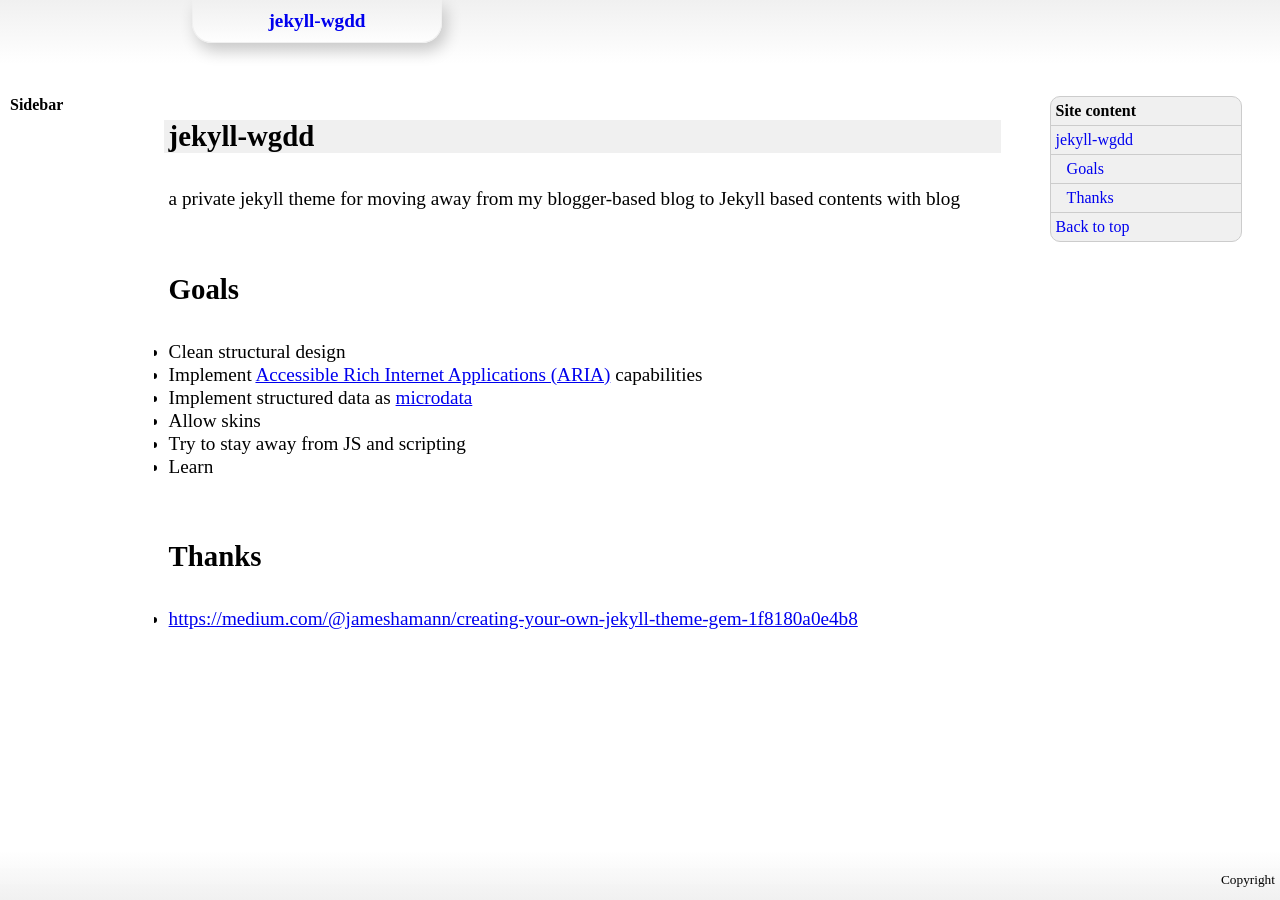
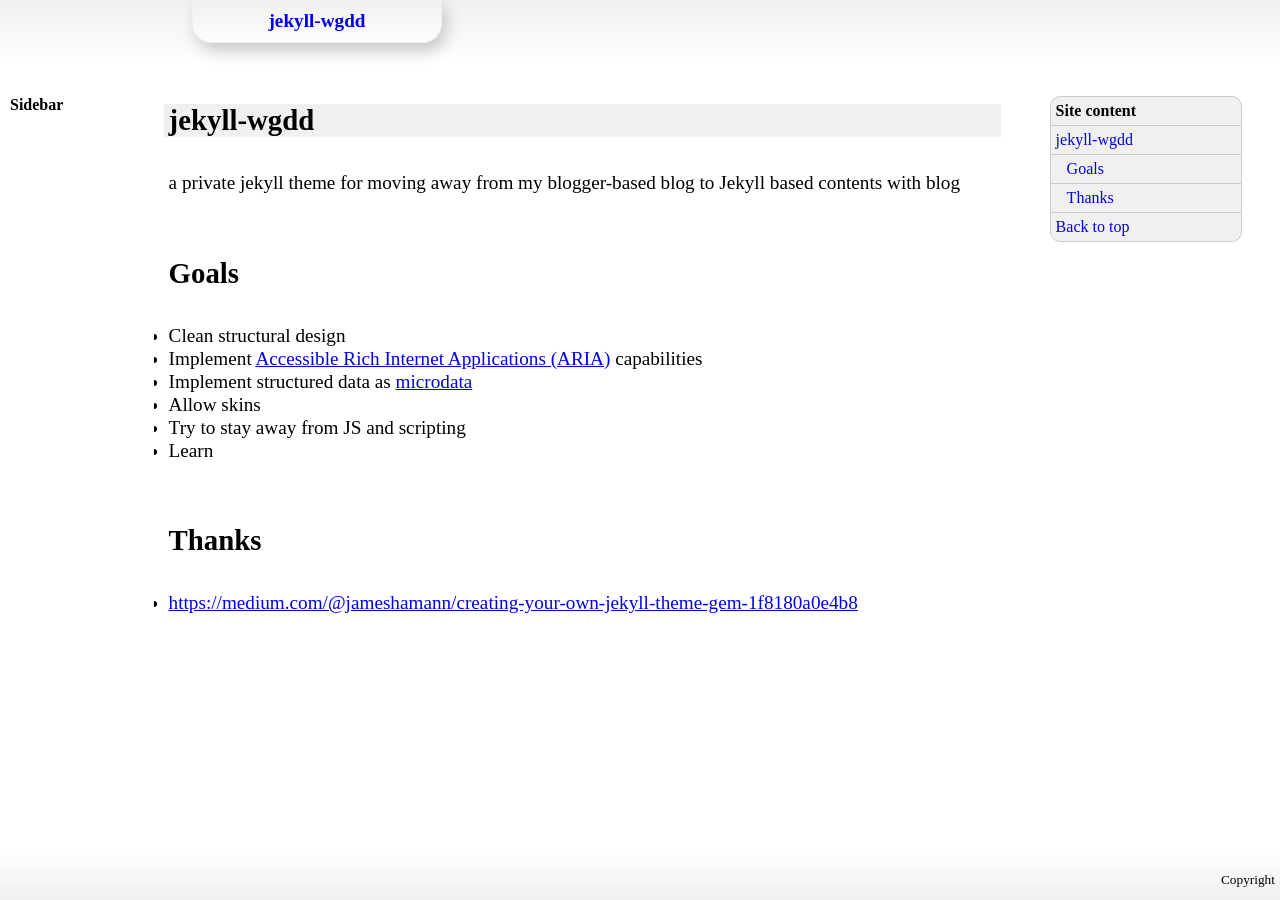
Before and after one commit to dleidert/jekyll-wgdd, a Jekyll site: the page built from README.md, in a window 1280 px wide. Built offline with Jekyll 4.4.1, drawn with Linux system fonts in a browser that asks for light colours; our own code applies the rules of GitHub Pages for plain Markdown files.

Commit message:
Make the margin to the top smaller

```diff
--- a/_sass/jekyll-wgdd/_main.scss
+++ b/_sass/jekyll-wgdd/_main.scss
@@ -1,6 +1,6 @@
 main {
   position: relative;
-  margin: 2em 15% $foot-height + 1em 12%;
+  margin: 1em 15% $foot-height + 1em 12%;
   z-index: $main-z-index;
   background-color: $page-background-color;
   overflow: hidden;
```
